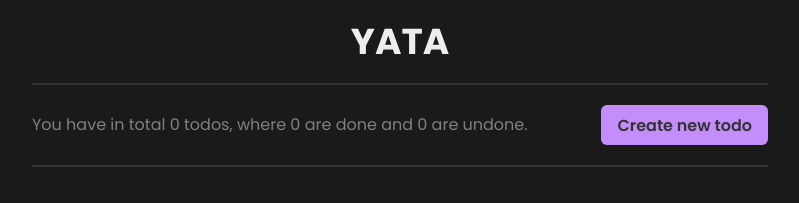
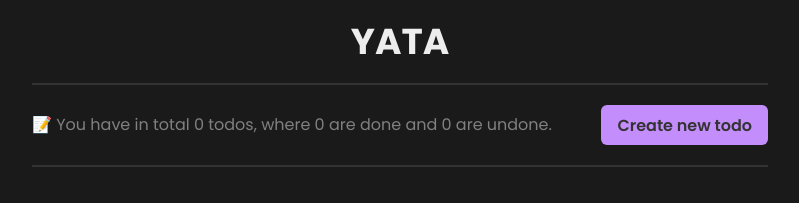
Before and after one commit to gukodev/yata, a Next.js app: page / in a window 1280 px wide. Shown: the top 203 px of the page, without its empty margins (240-1039 px from the left). Built offline with nearby package versions, Linux system fonts and the light colour scheme.

Commit message:
Add emoji

```diff
--- a/src/pages/index.jsx
+++ b/src/pages/index.jsx
@@ -57,7 +57,7 @@ export default function Home() {
                     borderColor='gray.800'
                 >
                     <Text variant='muted'>
-                        You have in total 0 todos, where 0 are done and 0 are undone.
+                        📝 You have in total 0 todos, where 0 are done and 0 are undone.
                     </Text>
                     <Button
                         colorScheme='purple'
```
